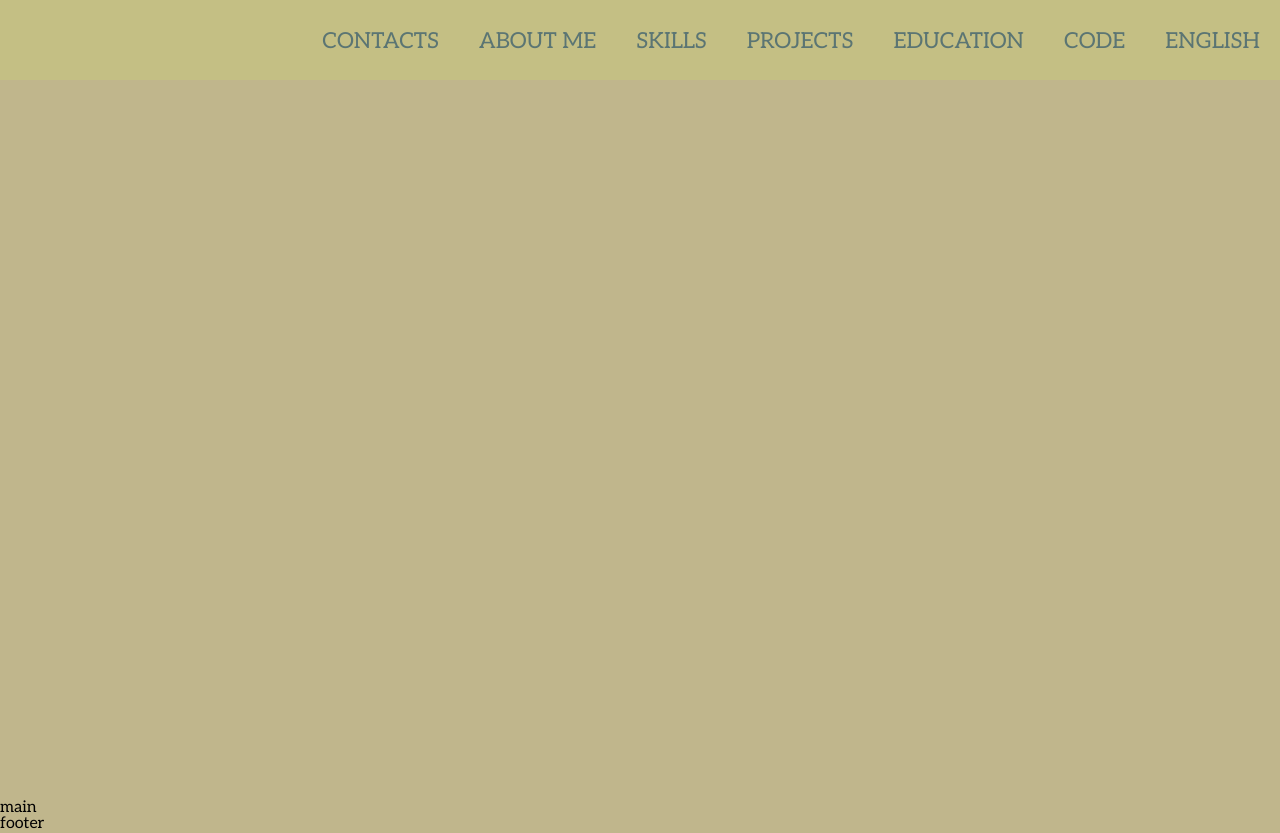
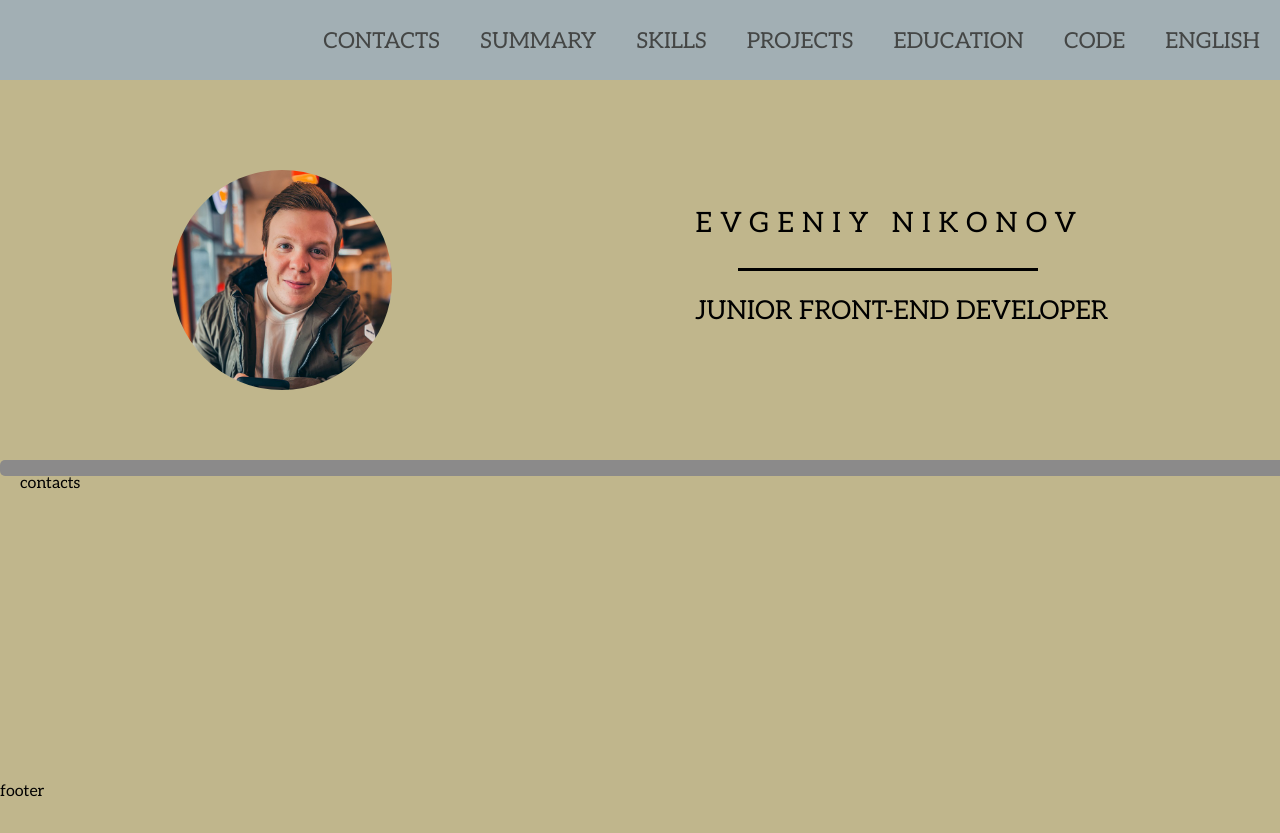
Before and after one commit to MrReedus/rsschool-cv, a plain HTML site: page index.html in a window 1280 px wide. After the commit the page ends 800 px from the top, so only its background shows below. Drawn offline with Linux system fonts and the light colour scheme; a web font is replaced by a local one.

Commit message:
feat: add avatar and name blocks

```diff
--- a/index.html
+++ b/index.html
@@ -21,7 +21,7 @@
                 <nav class="header__navigation navigation">
                     <ul class="navigation__items menu">
                         <li class="menu__item"><a href="" class="menu__link">contacts</a></li>
-                        <li class="menu__item"><a href="" class="menu__link">about me</a></li>
+                        <li class="menu__item"><a href="" class="menu__link">summary</a></li>
                         <li class="menu__item"><a href="" class="menu__link">skills</a></li>
                         <li class="menu__item"><a href="" class="menu__link">projects</a></li>
                         <li class="menu__item"><a href="" class="menu__link">education</a></li>
@@ -30,9 +30,32 @@
                     </ul>
                 </nav>
         </header>
-    </div>
-    <main class="main">main</main>
-    <footer class="footer">footer</footer>
+
+        <main class="main">
+            <section class="info">
+                <div class="info__container">
+                    <div class="info__avatar">
+                        <img src="assets/img/avatar.jpg" alt="photo">
+                    </div>
+                    <div class="info__text">
+                        <h1 class="info__title">Evgeniy Nikonov</h1>
+                        <p class="info__subtitle">Junior front-end developer</p>
+                    </div>
+                </div>
+                <div class="info__line"></div>
+
+            </section>
+            <section class="contacts">
+                <div class="contacts__container">
+                    <h2 class="contacts__title">contacts</h2>
+
+
+                </div>
+            </section>
+        </main>
+
+        <footer class="footer">footer</footer>
+
     </div>
 
 </body>
--- a/style.css
+++ b/style.css
@@ -58,6 +58,7 @@ body {
 
 body {
     background-color: rgb(192, 182, 140);
+
     font-family: 'Aleo', serif;
 
 }
@@ -66,7 +67,7 @@ body {
 
 /*===== header =====*/
 .header {
-    background-color: rgb(196, 191, 132);
+    background-color: rgb(162, 175, 180);
     height: 80px;
 }
 
@@ -81,7 +82,6 @@ body {
 .navigation__items {}
 
 .menu {
-
     display: flex;
     gap: 40px;
     padding-top: 30px;
@@ -91,10 +91,74 @@ body {
 
 .menu__link {
     text-transform: uppercase;
-    color: rgb(91, 117, 115);
+    color: rgb(68, 70, 69);
     font-size: 22px;
-    transition: 0.1s ease-out;
+    transition: .2s ease-in-out;
 }
 
 .menu__link:hover {
-border-bottom: 3px solid  rgb(91, 117, 115); ;
+border-bottom: 3px solid  rgb(91, 117, 115);
+}
+
+
+/*****************************/
+
+/*info*/
+
+
+.info {
+    padding: 90px 0px 0px 0px;
+
+}
+
+.info__container {
+    display: flex;
+    justify-content: space-around;
+    margin-bottom: 70px;
+}
+
+.info__avatar {
+
+
+}
+.info__avatar img {
+    display: block;
+    width: 220px;
+    height: 220px;
+    border-radius: 50%;
+}
+
+.info__text {
+    padding: 40px 0px 0px 0px;
+}
+
+.info__title {
+   font-size: 28px;
+   margin-bottom: 60px;
+   letter-spacing: 8px;
+   text-transform: uppercase;
+}
+
+.info__subtitle {
+    text-transform: uppercase;
+      font-size: 26px;
+      position: relative;
+}
+
+.info__subtitle::before {
+    content: '';
+    width: 300px;
+    height: 3px;
+    background-color: rgb(0, 0, 0);
+    position: absolute;
+    top: -30px;
+    right: 70px;
+}
+
+.info__line {
+    width: 1440px;
+    height: 16px;
+    background-color: rgb(139, 138, 138);
+    margin: 0 auto;
+    border-radius: 5px;
+}
```
